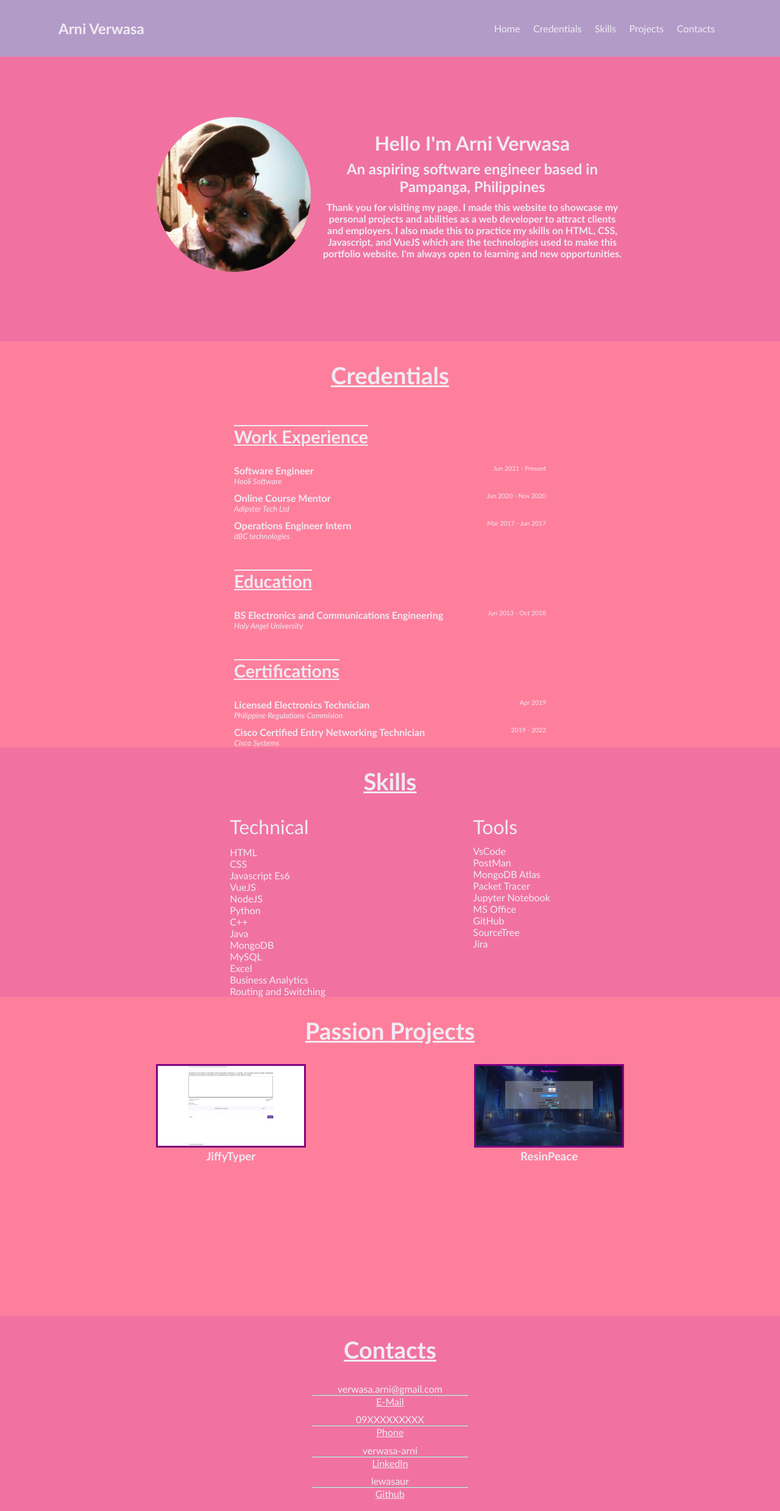
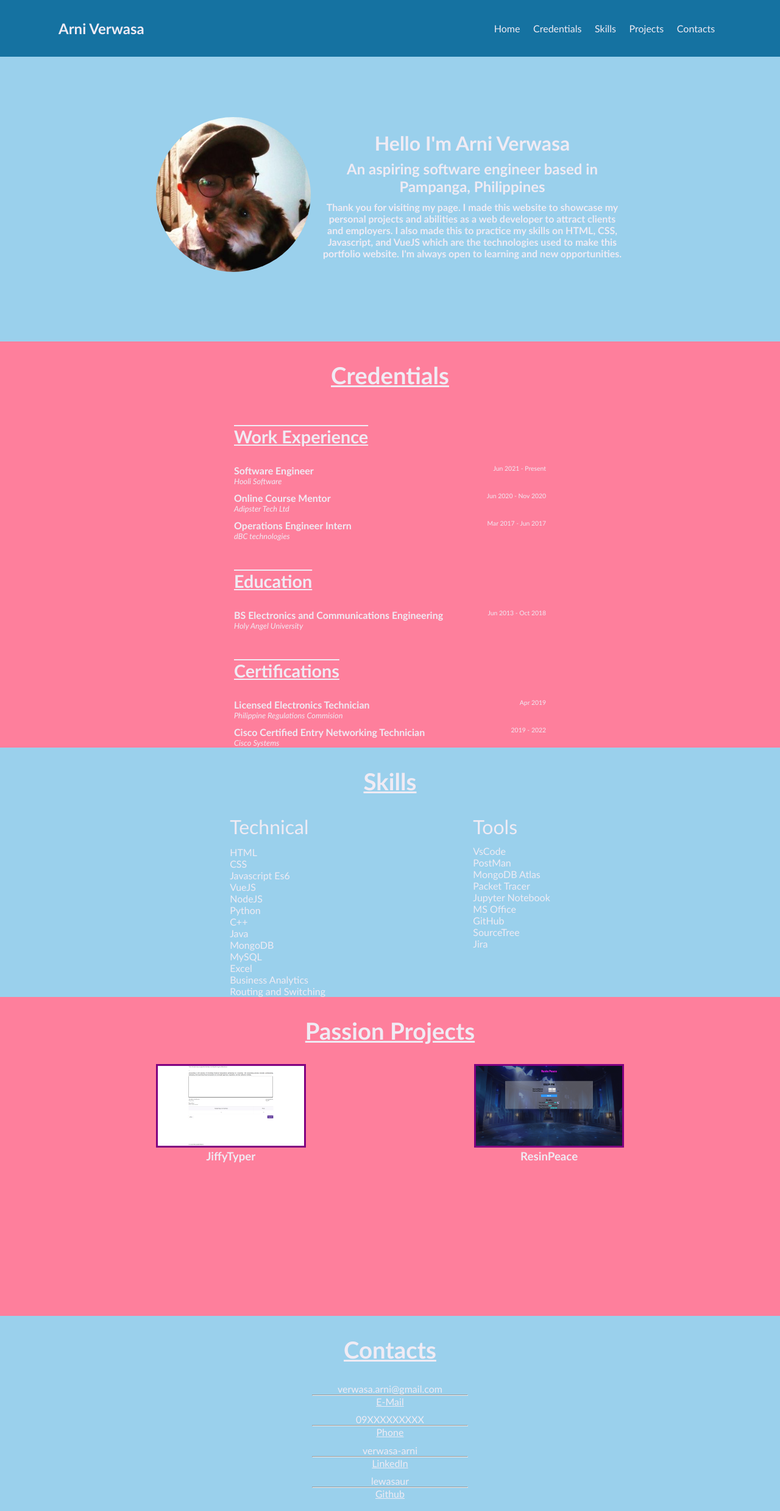
Before and after one commit to lewasaur/Profile, a Vue app: page / in a window 1280 px wide. Shown: the whole page at 61% size. Built offline with nearby package versions, Linux system fonts and the light colour scheme.

Commit message:
changed bg colors

```diff
--- a/src/components/Contacts.vue
+++ b/src/components/Contacts.vue
@@ -41,7 +41,7 @@ export default {
 
 <style scoped>
 #contact-section {
-    background-color: #F172A1;
+    background-color: #9AD0EC;
     min-height: 40vh;
 }
 
--- a/src/components/Header.vue
+++ b/src/components/Header.vue
@@ -27,7 +27,7 @@ export default {
 
 <style scoped>
 .main-head{
-    background-color: #B39BC8;
+    background-color: #1572A1;
     color: white;
     /* sticky */
     overflow: hidden;
--- a/src/components/Skills.vue
+++ b/src/components/Skills.vue
@@ -59,7 +59,7 @@ export default {
 
 <style scoped>
 #skills-section {
-    background-color: #F172A1;
+    background-color: #9AD0EC;
     min-height: 50vh;
 }
 
--- a/src/components/Welcome.vue
+++ b/src/components/Welcome.vue
@@ -26,7 +26,7 @@ export default {
 
 <style scoped>
     #welcome-section {
-        background-color: #F172A1;
+        background-color: #9AD0EC;
         margin-top: 10vh;
         height: 60vh;
 
```
